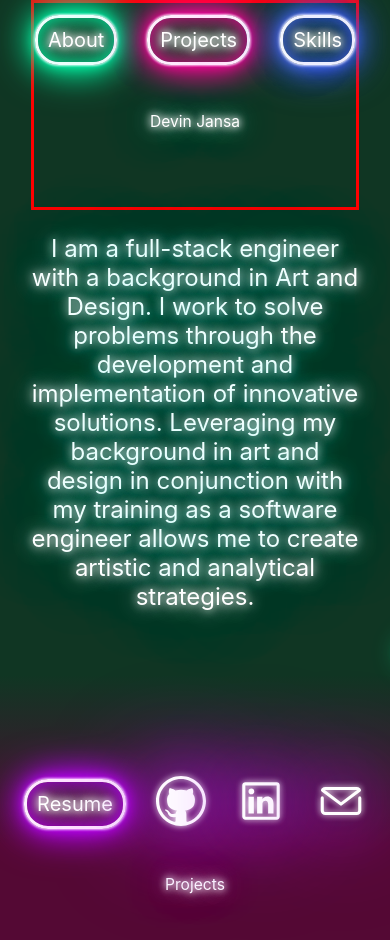
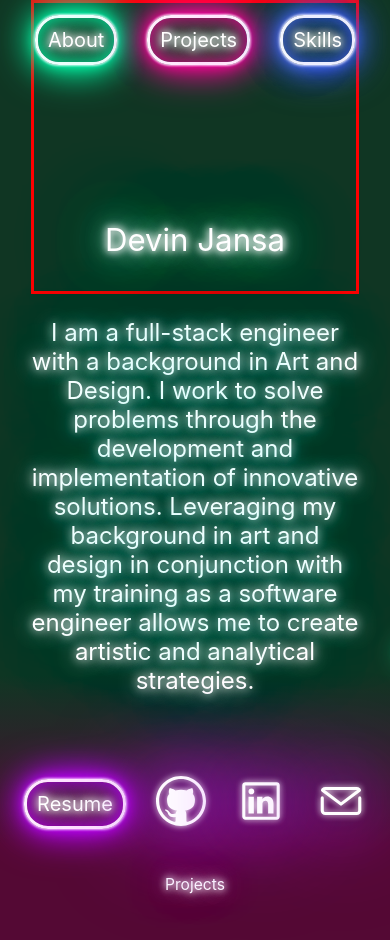
Before and after one commit to Doujie625/PortFolio-on-React, a React (Create React App) app: page / in a window 390 px wide. Shown: the top 940 px of the page. Built offline with nearby package versions, Linux system fonts and the light colour scheme.

Commit message:
about font size test

```diff
--- a/src/CSS/About.css
+++ b/src/CSS/About.css
@@ -31,6 +31,8 @@
 @media screen and (max-width: 700px) {
     .About_top {
         padding: 6em 0 0em 0;
+        font-size: 8vw;
+
     }
 
 }
```
